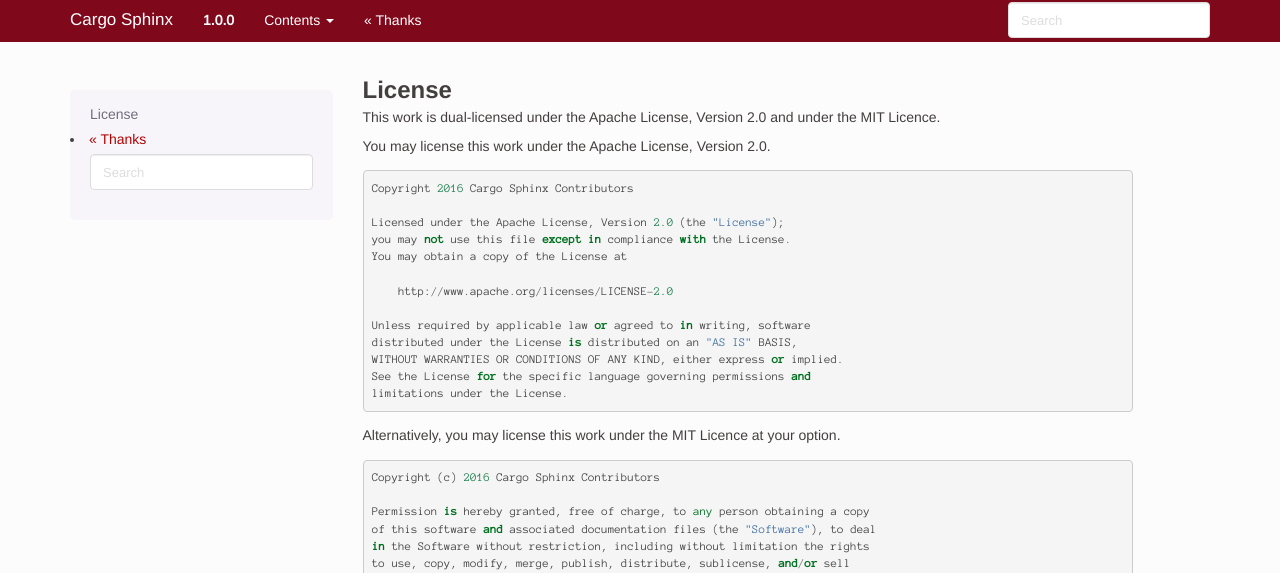
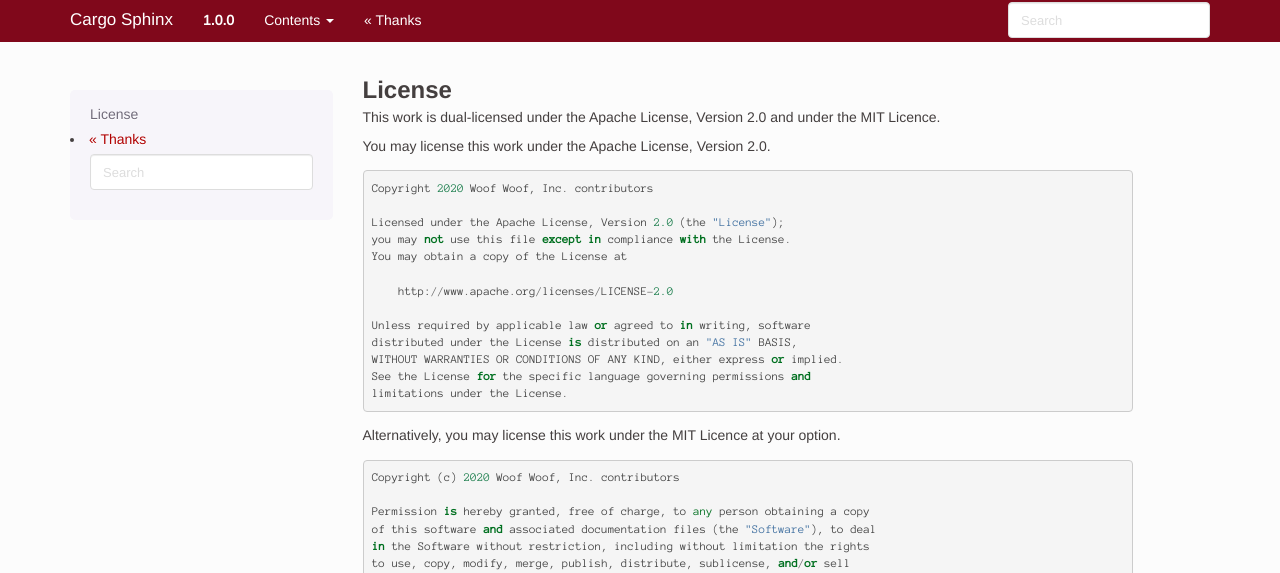
Before and after one commit to woofwoofinc/cargo-sphinx, a Sphinx documentation site: the page built from docs/license.rst, in a window 1280 px wide and 924 px high. Shown: the top 573 px of the window. Built offline with Sphinx 7.4.7, drawn with Linux system fonts in a browser that asks for light colours.

Commit message:
Bump the copyright year and notices. (#117)

```diff
--- a/docs/conf.py
+++ b/docs/conf.py
@@ -3,7 +3,7 @@ import sphinx_bootstrap_theme
 needs_sphinx = '1.6.1'
 
 project = u'Cargo Sphinx'
-copyright = u'2017, Woof Woof, Inc.'
+copyright = u'2020, Woof Woof, Inc.'
 author = u'Woof Woof, Inc.'
 
 version = '1.0.0'
--- a/docs/license.rst
+++ b/docs/license.rst
@@ -9,7 +9,7 @@ You may license this work under the Apache License, Version 2.0.
 
 ::
 
-    Copyright 2016 Cargo Sphinx Contributors
+    Copyright 2020 Woof Woof, Inc. contributors
 
     Licensed under the Apache License, Version 2.0 (the "License");
     you may not use this file except in compliance with the License.
@@ -27,7 +27,7 @@ Alternatively, you may license this work under the MIT Licence at your option.
 
 ::
 
-    Copyright (c) 2016 Cargo Sphinx Contributors
+    Copyright (c) 2020 Woof Woof, Inc. contributors
 
     Permission is hereby granted, free of charge, to any person obtaining a copy
     of this software and associated documentation files (the "Software"), to deal
```
Also changed, not shown: README.md (+2 -2 lines), 1 other file.
